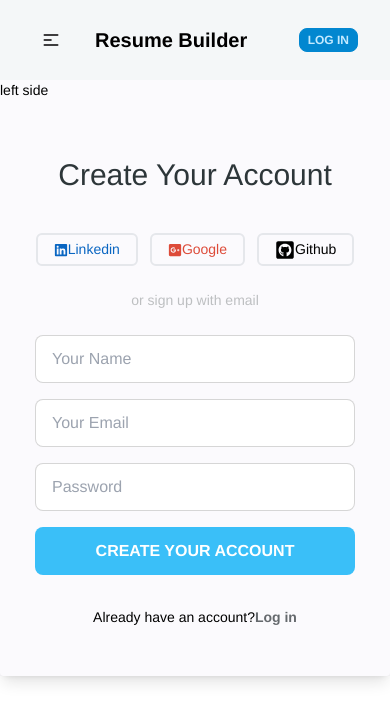
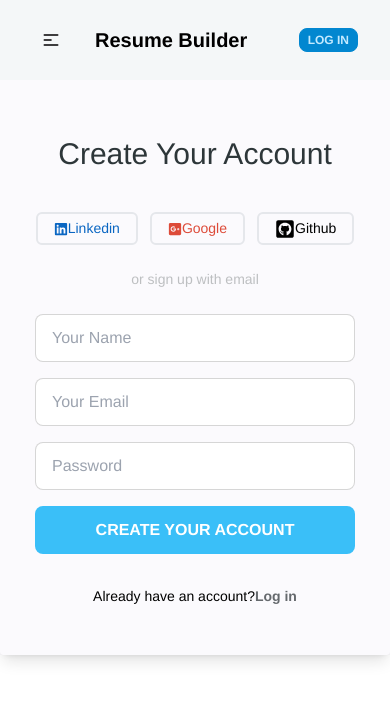
Before and after one commit to abdulawalsuhail/Reasume_Builder_0.6_Client, a React (Create React App) app: page /signup in a window 390 px wide. Shown: the top 722 px of the page. Built offline with nearby package versions, Linux system fonts and the light colour scheme; a web font is replaced by a local one.

Commit message:
text change

```diff
--- a/src/Components/Navbar/Login.js
+++ b/src/Components/Navbar/Login.js
@@ -136,7 +136,7 @@ const Login = () => {
             <p className=" font-semibold text-center mt-16 [color:#777b7e]">Forgotten password?</p>
           </div>
           <div className="pb-4 mt-2">
-            <p className="text-center">Don't have an account?<Link  to='/signup'     className="font-semibold [color:#65696d]"> Create an account</Link></p>
+            <p className="text-center">Don't have an account?la <Link  to='/signup'     className="font-semibold [color:#65696d]"> Create an account</Link></p>
           </div>
         </div>
       </div>
--- a/src/Components/Navbar/Signup.js
+++ b/src/Components/Navbar/Signup.js
@@ -12,8 +12,10 @@ const Signup = () => {
   const onSubmit = (data) => console.log(data);
   return (
     <div className="grid md:grid-cols-2 mx-auto [background-color:#fbfafd]">
-      <div>
-        <h1>left side</h1>
+
+    {/* left side */}
+      <div className="hidden md:block">
+        <h1>Left side</h1>
       </div>
 
       {/* signup */}
--- a/src/Pages/Home/Hero/Hero.js
+++ b/src/Pages/Home/Hero/Hero.js
@@ -1,6 +1,6 @@
 import React from "react";
+import "swiper/css/bundle";
 import Banner from "../../../assets/Banner.jpg";
-import "swiper/css/bundle";
 
 // Import Swiper React components
 import { Swiper, SwiperSlide } from "swiper/react";
```
